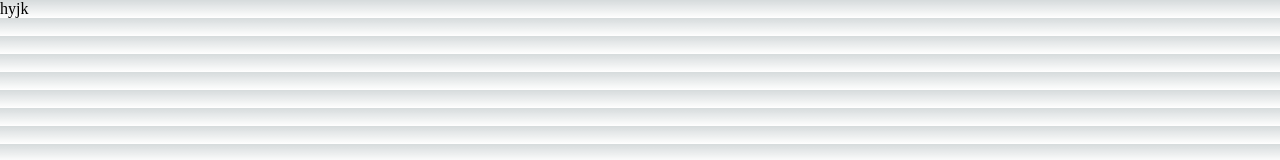
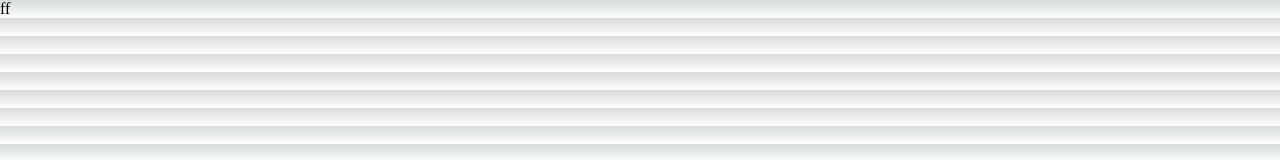
Before and after one commit to aidin-rezaei/post-page, a Next.js app: page /post/1 in a window 1280 px wide. Shown: the top 160 px of the page. Built offline with nearby package versions, Linux system fonts and the light colour scheme.

Commit message:
update page.js and page.js

```diff
--- a/src/app/post/[id]/page.js
+++ b/src/app/post/[id]/page.js
@@ -1,11 +1,28 @@
-import { useRouter } from "next/navigation";
+import React from 'react';
 
-export default function Post( ) {
-  const router = useRouter()
-  const { pid } = router.query
-    return (
-      <div className='bg-gray-800 h-screen p-16 text-gray-100'>
-hyjk {pid}
-      </div>
-    );
-  }
+
+export const revalidate = 10;
+
+// const getCard = async (cardId) => {
+//   const pb = new PocketBase('http://127.0.0.1:8090');
+
+//   return await pb.collection('cards').getOne(cardId);
+// }
+
+
+const Page = async ({ params }) => {
+  // const card = await getCard(params.id);
+console.log(params);
+  return (
+    <div>
+      ff
+      {/* <h1>{card.title}</h1>
+      <div className={styles.card}>
+        <h5>{card.content}</h5>
+        <p>{card.created}</p>
+      </div> */}
+    </div>
+  )
+};
+
+export default Page;
```
Also changed, not shown: src/app/page.js (+10 -0 lines).
